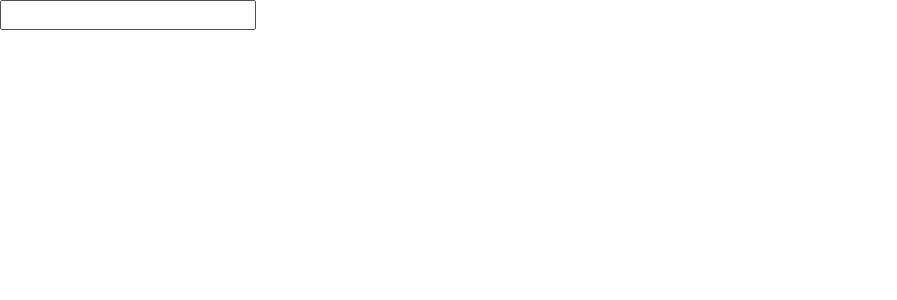
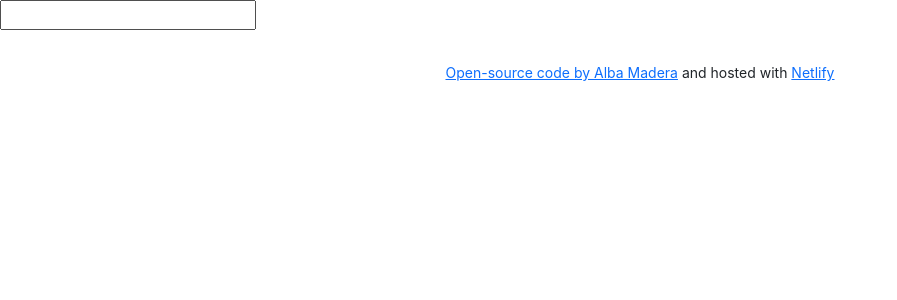
Before and after one commit to alm92387/dictionary, a React (Create React App) app: page / in a window 1280 px wide. Shown: the top 300 px of the page, without its empty margins (0-897 px from the left). Built offline with nearby package versions, Linux system fonts and the light colour scheme.

Commit message:
added footer

```diff
--- a/src/App.css
+++ b/src/App.css
@@ -0,0 +1,4 @@
+.App-footer {
+  text-align: center;
+  margin: 30px 0;
+}
--- a/src/App.js
+++ b/src/App.js
@@ -10,6 +10,14 @@ export default function App() {
        <main>
          <Dictionary />
        </main>
+          <footer className="App-footer">
+          <small>
+ <a href = "https://github.com/alm92387/weather-react3"> Open-source code
+by Alba Madera
+</a>
+{""} and hosted with <a href ="https://priceless-lumiere-727611.netlify.app/"> Netlify</a>
+</small>
+  </footer>
     </div>
   );
 }
--- a/src/Dictionary.js
+++ b/src/Dictionary.js
@@ -2,9 +2,13 @@
 import "./Dictionary.css";
 
 export default function Dictionary () {
+    function search (event) {
+        event.preventDefault();
+        alert ("searching");
+    }
     return (
         <div className="Dictionary">
-            <form>
+            <form onSubmit={search}>
                 <input type="search" />
             </form>
         </div>
```
